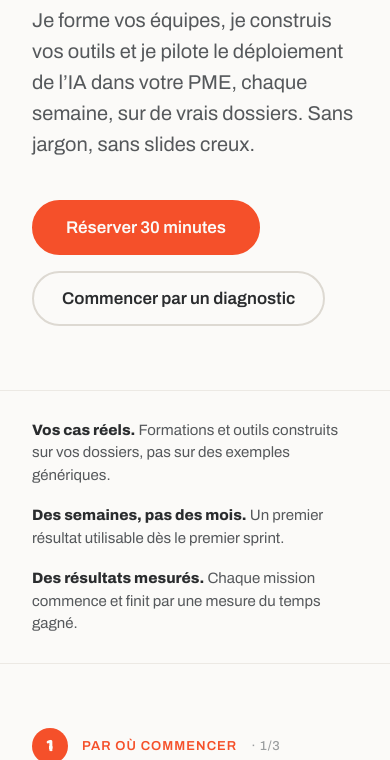
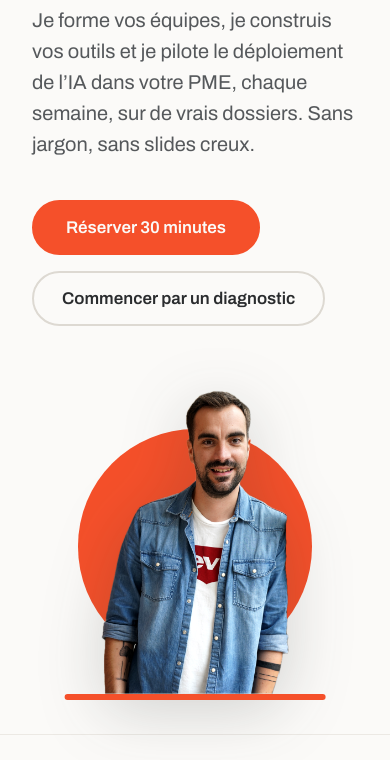
Before and after one commit to mlgs45/site-mlgs, a plain HTML site: page index.html in a window 390 px wide. Shown: the part 325-1085 px from the top of the page. Drawn offline with Linux system fonts and the light colour scheme.

Commit message:
Hero mobile : réaffiche la photo sous le texte, format réduit sur sa ligne orange
Co-Authored-By: Claude Fable 5 <noreply@anthropic.com>

```diff
--- a/index.html
+++ b/index.html
@@ -219,8 +219,11 @@
     nav .btn-primary { padding: 8px 16px !important; font-size: 14px; }
     body { overflow-x: hidden; }
     .hero-grid { grid-template-columns: 1fr; }
-    .hero-photo { display: none; }
-    .hero-text { padding: 64px 0 !important; }
+    .hero-text { padding: 64px 0 40px !important; }
+    .hero-photo { padding-bottom: 40px; }
+    .hero-photo::before { bottom: 70px; width: min(250px, 72%); }
+    .hero-photo::after { bottom: 34px; width: min(280px, 80%); }
+    .hero-photo img { height: min(340px, 78vw); }
     .strip-grid { grid-template-columns: 1fr; gap: 18px; }
     .diagnostic-grid { grid-template-columns: 1fr; gap: 32px; }
     .apropos-grid {
```
